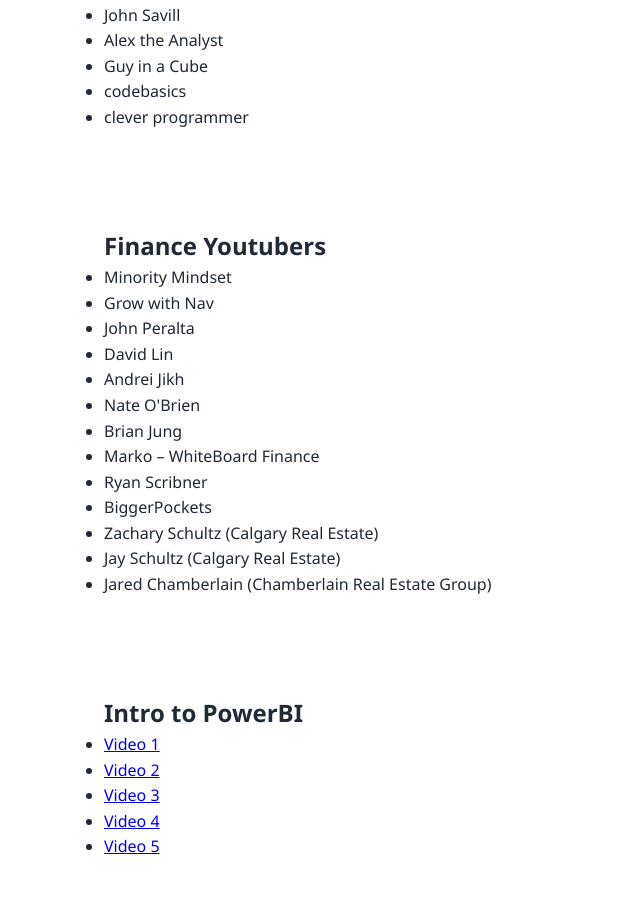
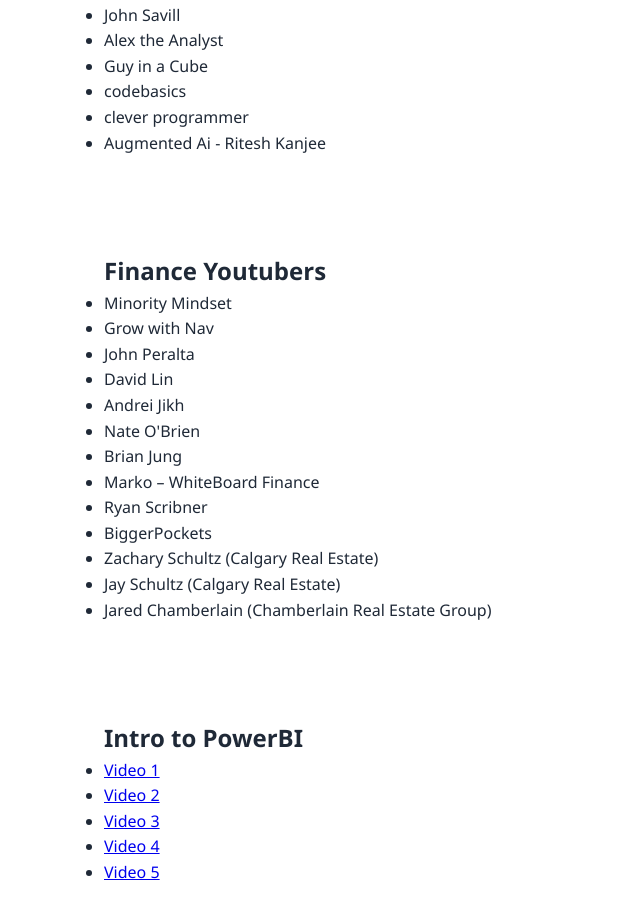
Before and after one commit to gu12934/Coaching_Gurm_Site, a plain HTML site: page coaching.html in a window 1280 px wide. Shown: the part 5467-6386 px from the top of the page, without its empty margins (0-640 px from the left). Drawn offline with Linux system fonts and the light colour scheme; a script that the page names is missing.

Commit message:
Update coaching.html
added ritesh kanjee

```diff
--- a/coaching.html
+++ b/coaching.html
@@ -252,6 +252,7 @@
             <li>Guy in a Cube</li>
             <li>codebasics</li>
             <li>clever programmer</li>
+            <li>Augmented Ai - Ritesh Kanjee</li>
         </ul>
   </div>
 </section>
```
